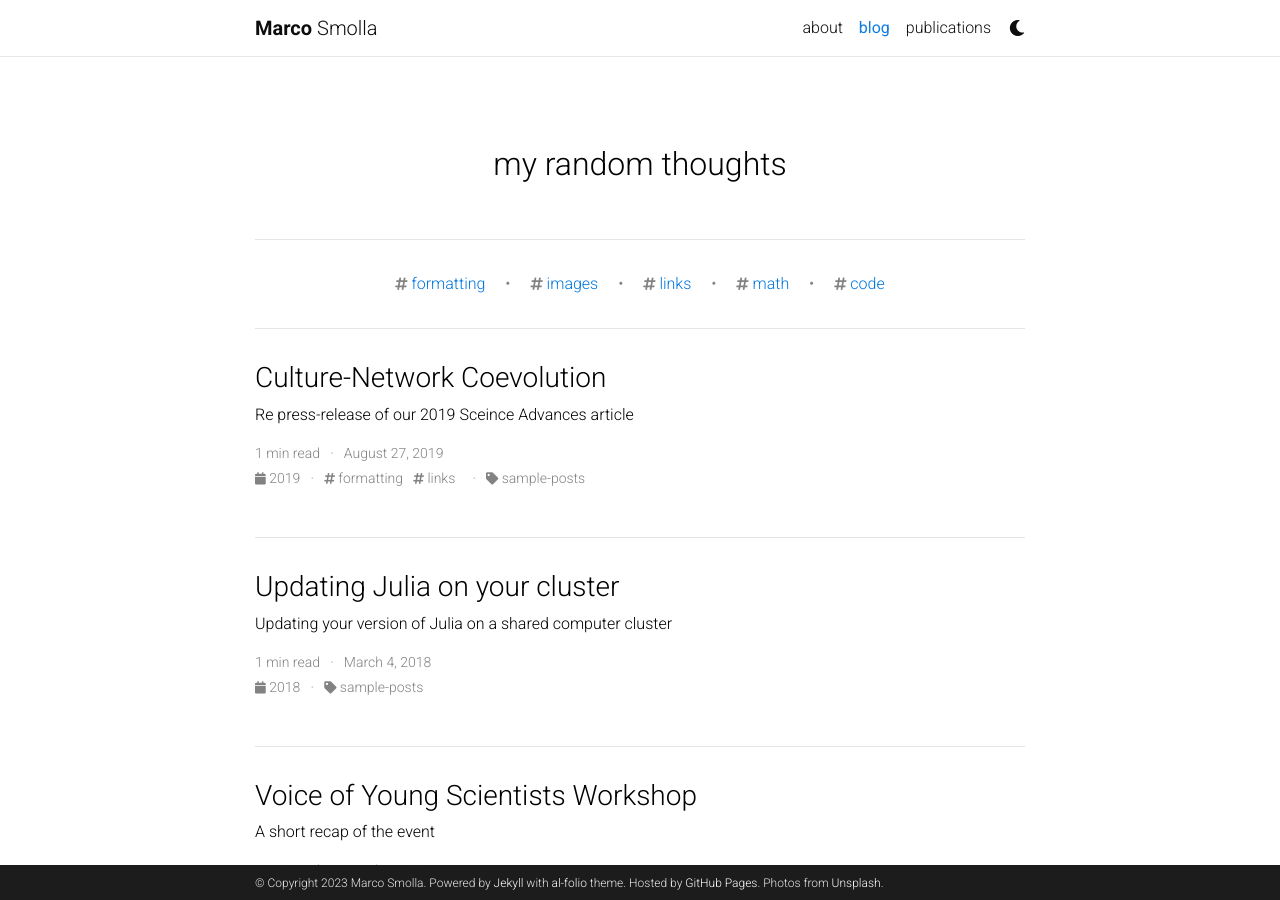
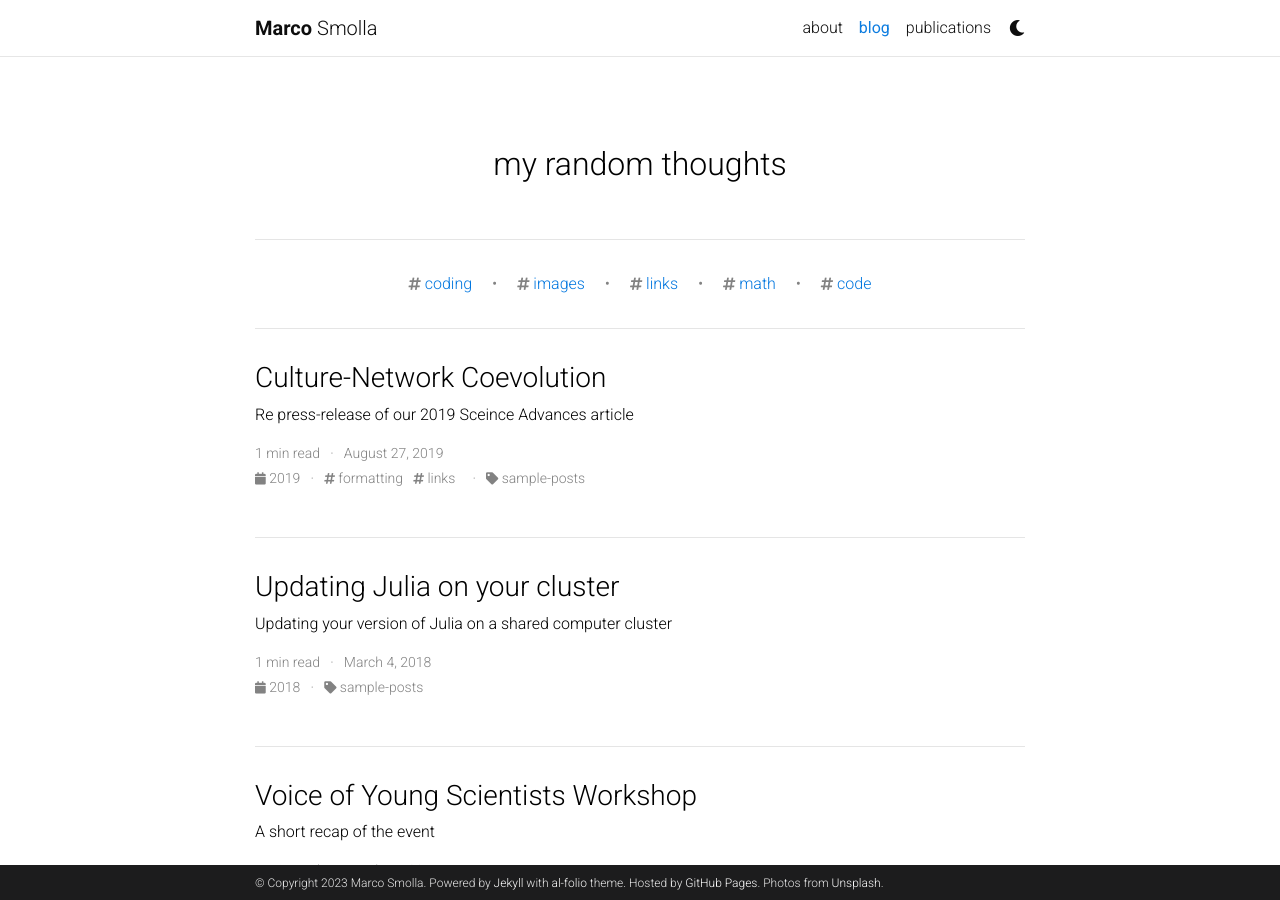
Before and after one commit to marcosmolla/marcosmolla.github.io, a Jekyll site: the page built from blog/index.html, in a window 1280 px wide and 900 px high. Built offline with Jekyll 4.4.1, drawn with Linux system fonts in a browser that asks for light colours; the list of posts is cut into pages by our own code; comment, search, counter and statistics services are not loaded; a style sheet for code colours, icons or effects is not loaded.

Commit message:
changing tags

```diff
--- a/_config.yml
+++ b/_config.yml
@@ -248,7 +248,7 @@
     tag: '/blog/tag/:name/'
     category: '/blog/category/:name/'
 
-display_tags: ['formatting', 'images', 'links', 'math', 'code'] # this tags will be dispalyed on the front page of your blog
+display_tags: ['coding', 'images', 'links', 'math', 'code'] # this tags will be dispalyed on the front page of your blog
 
 # -----------------------------------------------------------------------------
 # Jekyll Scholar
```
